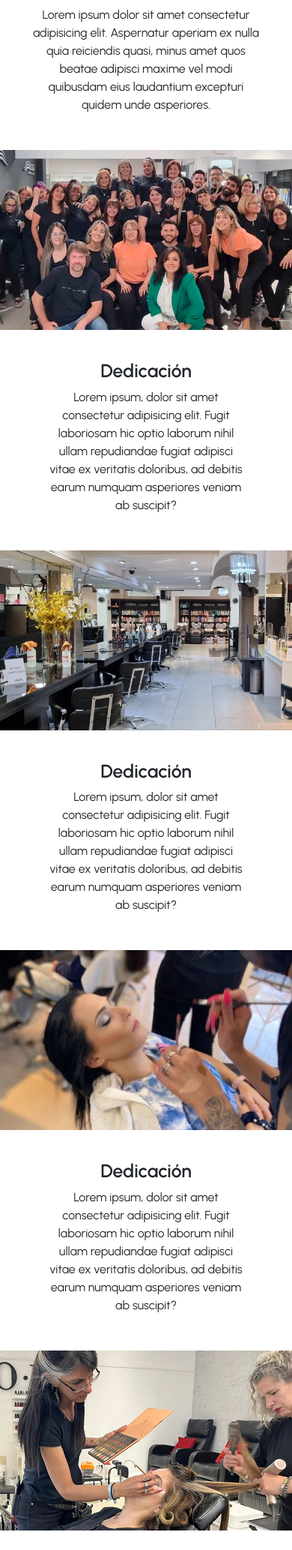
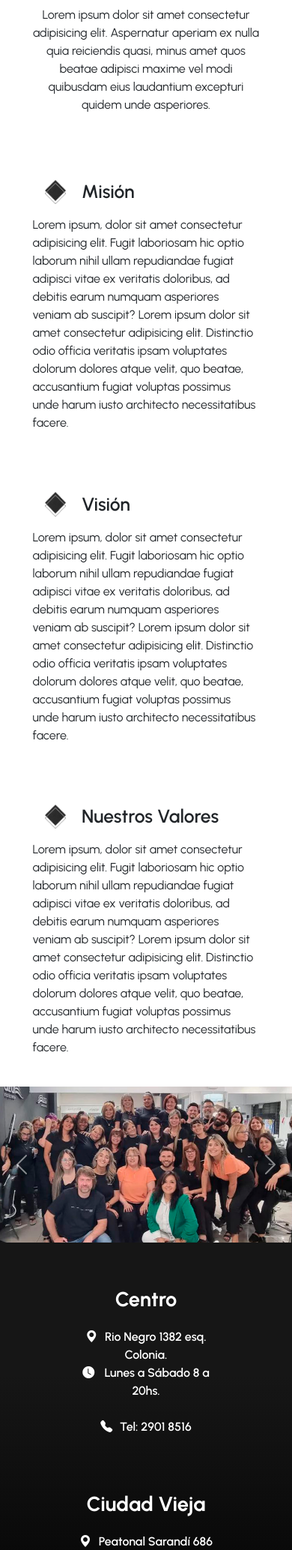
Before and after one commit to nicolassequeira11/azul-estetica, a PHP site: page /html/nosotros.html in a window 390 px wide. Shown: the part 204-2271 px from the top of the page at 75% size. Run offline with PHP 8.4, Linux system fonts and the light colour scheme.

Commit message:
cambio en nosotros

```diff
--- a/css/styles.css
+++ b/css/styles.css
@@ -77,7 +77,7 @@
   margin: 5px auto 0;
   font-size: 1.1em;
   font-family: "Urbanist", sans-serif;
-  font-weight: 700;
+  font-weight: 400;
 }
 .nav__link__texto::after {
   content: "";
@@ -796,28 +796,30 @@
   display: flex;
   justify-content: center;
   margin: auto;
-  flex-direction: none;
-  text-align: center;
+  flex-direction: column;
   font-family: "Urbanist", sans-serif;
+  width: 70%;
+  padding: 1.5em;
 }
 .nosotros-info__cont {
   margin: auto;
-  width: 50%;
+  width: 100%;
 }
 .nosotros-info__titulo {
+  margin: auto;
+  width: 100%;
   font-weight: 600;
-}
-.nosotros-info__texto {
-  padding: 0 4em 0 4em;
+  padding-left: 0.2em;
 }
 .nosotros-info__img__cont {
-  width: 50%;
+  display: flex;
+  flex-direction: row;
   justify-content: center;
 }
 .nosotros-info__img {
-  width: 100%;
-  height: 30em;
+  width: 10%;
   object-fit: cover;
+  padding: 1em;
 }
 
 /* CONTACTO */
@@ -1427,25 +1429,25 @@
     justify-content: center;
     margin: auto;
     flex-direction: column;
-  }
-  .nosotros-info__mobile {
-    flex-direction: column-reverse;
+    font-family: "Urbanist", sans-serif;
+    width: 90%;
+    padding: 1.5em;
   }
   .nosotros-info__cont {
-    width: 100%;
-    padding: 2.5em 0 2em 0;
+    margin: auto;
+    width: 100%;
   }
   .nosotros-info__titulo {
     font-weight: 600;
   }
-  .nosotros-info__texto {
-    padding: 0 4em 0 4em;
-  }
   .nosotros-info__img__cont {
+    justify-content: center;
     width: 100%;
   }
   .nosotros-info__img {
-    height: 15em;
+    width: 20%;
+    object-fit: cover;
+    padding: 1em;
   }
   /* CONTACTO */
   .contacto {
--- a/html/nosotros.html
+++ b/html/nosotros.html
@@ -51,68 +51,87 @@
 
 	<section>
 		<div class="nosotros-info nosotros-info__mobile">
-			<div class="nosotros-info__cont">
-				<h2 class="nosotros-info__titulo">Dedicación</h2>
-				<p class="nosotros-info__texto">Lorem ipsum, dolor sit amet consectetur adipisicing elit. Fugit laboriosam hic optio laborum nihil ullam repudiandae fugiat adipisci vitae ex veritatis doloribus, ad debitis earum numquam asperiores veniam ab suscipit?</p>
-			</div>
-
 			<div class="nosotros-info__img__cont">
-				<img class="nosotros-info__img" src="../images/carousel/azul-estetica-1.png" alt="">
-			</div>
-		</div>
-	</section>
-
-	<section>
-		<div class="nosotros-info">
-			<div class="nosotros-info__img__cont">
-				<img class="nosotros-info__img" src="../images/carousel/azul-estetica-3.png" alt="">
+				<img class="nosotros-info__img" src="../images/nosotros-icon.png" alt="">
+				<h2 class="nosotros-info__titulo">Misión</h2>
 			</div>
 
 			<div class="nosotros-info__cont">
-				<h2 class="nosotros-info__titulo">Dedicación</h2>
-				<p class="nosotros-info__texto">Lorem ipsum, dolor sit amet consectetur adipisicing elit. Fugit laboriosam hic optio laborum nihil ullam repudiandae fugiat adipisci vitae ex veritatis doloribus, ad debitis earum numquam asperiores veniam ab suscipit?</p>
+				<p class="nosotros-info__texto">Lorem ipsum, dolor sit amet consectetur adipisicing elit. Fugit laboriosam hic optio laborum nihil ullam repudiandae fugiat adipisci vitae ex veritatis doloribus, ad debitis earum numquam asperiores veniam ab suscipit? Lorem ipsum dolor sit amet consectetur adipisicing elit. Distinctio odio officia veritatis ipsam voluptates dolorum dolores atque velit, quo beatae, accusantium fugiat voluptas possimus unde harum iusto architecto necessitatibus facere.</p>
 			</div>
 		</div>
 	</section>
 
 	<section>
 		<div class="nosotros-info nosotros-info__mobile">
-			<div class="nosotros-info__cont">
-				<h2 class="nosotros-info__titulo">Dedicación</h2>
-				<p class="nosotros-info__texto">Lorem ipsum, dolor sit amet consectetur adipisicing elit. Fugit laboriosam hic optio laborum nihil ullam repudiandae fugiat adipisci vitae ex veritatis doloribus, ad debitis earum numquam asperiores veniam ab suscipit?</p>
-			</div>
-
 			<div class="nosotros-info__img__cont">
-				<img class="nosotros-info__img" src="../images/redes/redes-azul-estetica-1.png" alt="">
-			</div>
-		</div>
-	</section>
-
-	<section>
-		<div class="nosotros-info">
-			<div class="nosotros-info__img__cont">
-				<img class="nosotros-info__img" src="../images/carousel/azul-estetica-2.png" alt="">
+				<img class="nosotros-info__img" src="../images/nosotros-icon.png" alt="">
+				<h2 class="nosotros-info__titulo">Visión</h2>
 			</div>
 
 			<div class="nosotros-info__cont">
-				<h2 class="nosotros-info__titulo">Dedicación</h2>
-				<p class="nosotros-info__texto">Lorem ipsum, dolor sit amet consectetur adipisicing elit. Fugit laboriosam hic optio laborum nihil ullam repudiandae fugiat adipisci vitae ex veritatis doloribus, ad debitis earum numquam asperiores veniam ab suscipit?</p>
+				<p class="nosotros-info__texto">Lorem ipsum, dolor sit amet consectetur adipisicing elit. Fugit laboriosam hic optio laborum nihil ullam repudiandae fugiat adipisci vitae ex veritatis doloribus, ad debitis earum numquam asperiores veniam ab suscipit? Lorem ipsum dolor sit amet consectetur adipisicing elit. Distinctio odio officia veritatis ipsam voluptates dolorum dolores atque velit, quo beatae, accusantium fugiat voluptas possimus unde harum iusto architecto necessitatibus facere.</p>
 			</div>
 		</div>
 	</section>
 
 	<section>
 		<div class="nosotros-info nosotros-info__mobile">
-			<div class="nosotros-info__cont">
-				<h2 class="nosotros-info__titulo">Dedicación</h2>
-				<p class="nosotros-info__texto">Lorem ipsum, dolor sit amet consectetur adipisicing elit. Fugit laboriosam hic optio laborum nihil ullam repudiandae fugiat adipisci vitae ex veritatis doloribus, ad debitis earum numquam asperiores veniam ab suscipit?</p>
+			<div class="nosotros-info__img__cont">
+				<img class="nosotros-info__img" src="../images/nosotros-icon.png" alt="">
+				<h2 class="nosotros-info__titulo">Nuestros Valores</h2>
 			</div>
 
-			<div class="nosotros-info__img__cont">
-				<img class="nosotros-info__img" src="../images/carousel/azul-estetica-4.jpg" alt="">
+			<div class="nosotros-info__cont">
+				<p class="nosotros-info__texto">Lorem ipsum, dolor sit amet consectetur adipisicing elit. Fugit laboriosam hic optio laborum nihil ullam repudiandae fugiat adipisci vitae ex veritatis doloribus, ad debitis earum numquam asperiores veniam ab suscipit? Lorem ipsum dolor sit amet consectetur adipisicing elit. Distinctio odio officia veritatis ipsam voluptates dolorum dolores atque velit, quo beatae, accusantium fugiat voluptas possimus unde harum iusto architecto necessitatibus facere.</p>
 			</div>
 		</div>
 	</section>
+
+	<section>
+
+		<div class="galeria">
+
+			<div class="galeria__cont1">
+				<img class="galeria__img1" src="../images/carousel/azul-estetica-4.jpg" alt="">
+			</div>
+
+			<div class="galeria__cont2">
+				<div class="galeria__cont3">
+					<img class="galeria__img2" src="../images/carousel/azul-estetica-1.png" alt="">
+					<img class="galeria__img3" src="../images/azul-estetica-ciudad-vieja.jpg" alt="">
+				</div>
+
+				<div class="galeria__cont4">
+					<img class="galeria__img4" src="../images/carousel/azul-estetica-3.png" alt="">
+				</div>
+			</div>
+
+		</div>
+
+	</section>
+
+	<div id="carouselExample" class="carousel slide">
+		<div class="carousel-inner">
+		  <div class="carousel-item active">
+			<img src="../images/carousel/azul-estetica-1.png" class="carousel-img" class="d-block w-100" alt="...">
+		  </div>
+		  <div class="carousel-item">
+			<img src="../images/azul-estetica-ciudad-vieja.jpg" class="carousel-img" class="d-block w-100" alt="...">
+		  </div>
+		  <div class="carousel-item">
+			<img src="../images/carousel/azul-estetica-3.png" class="carousel-img" class="d-block w-100" alt="...">
+		  </div>
+		</div>
+		<button class="carousel-control-prev" type="button" data-bs-target="#carouselExample" data-bs-slide="prev">
+		  <span class="carousel-control-prev-icon" aria-hidden="true"></span>
+		  <span class="visually-hidden">Previous</span>
+		</button>
+		<button class="carousel-control-next" type="button" data-bs-target="#carouselExample" data-bs-slide="next">
+		  <span class="carousel-control-next-icon" aria-hidden="true"></span>
+		  <span class="visually-hidden">Next</span>
+		</button>
+	  </div>
 
 	<footer>
 		<div class="footer">
--- a/index.html
+++ b/index.html
@@ -99,7 +99,7 @@
 
 		<div class="titulo">
 			<img class="titulo__img" src="./images/title4.png" alt="">
-			<h2 class="titulo__text">Productos</h2>
+			<h2 class="titulo__text">Marcas</h2>
 			<img class="titulo__img" src="./images/title3.png" alt="">
 		</div>
 
--- a/sass/_header.scss
+++ b/sass/_header.scss
@@ -74,7 +74,7 @@
             margin: 5px auto 0;
             font-size: 1.1em;
             font-family: commons.$font-stack;
-            font-weight: 700;
+            font-weight: 400;
         }
 
         &__link__texto::after{
--- a/sass/styles.scss
+++ b/sass/styles.scss
@@ -391,32 +391,36 @@
 }
 
 .nosotros-info{
-    @include commons.caja-flex (center, auto, none);
-    text-align: center;
+    @include commons.caja-flex (center, auto, column);
     font-family: commons.$font-stack;
+    width: 70%;
+    padding: 1.5em;
 
         &__cont{
             margin: auto;
-            width: 50%;
+            width: 100%;
         }
 
         &__titulo{
+            margin: auto;
+            width: 100%;
             font-weight: 600;
+            padding-left: 0.2em;
         }
 
         &__texto{
-            padding: 0 4em 0 4em;
         }
 
         &__img__cont{
-            width: 50%;
+            display: flex;
+            flex-direction: row;
             justify-content: center;
         }
 
         &__img{
-            width: 100%;
-            height: 30em;
+            width: 10%;
             object-fit: cover;
+            padding: 1em;
         }
 }
 
@@ -998,14 +1002,13 @@
 
     .nosotros-info{
         @include commons.caja-flex (center, auto, column);
-
-            &__mobile{
-                flex-direction: column-reverse;
-            }
+        font-family: commons.$font-stack;
+        width: 90%;
+        padding: 1.5em;
 
             &__cont{
+                margin: auto;
                 width: 100%;
-                padding: 2.5em 0 2em 0;
             }
 
             &__titulo{
@@ -1013,15 +1016,17 @@
             }
 
             &__texto{
-                padding: 0 4em 0 4em;
             }
 
             &__img__cont{
+                justify-content: center;
                 width: 100%;
             }
 
             &__img{
-                height: 15em;
+                width: 20%;
+                object-fit: cover;
+                padding: 1em;
             }
     }
 
```
Also changed, not shown: images/nosotros-icon.png (added), images/servicios/peluqueria.jpg, 1 other file.
